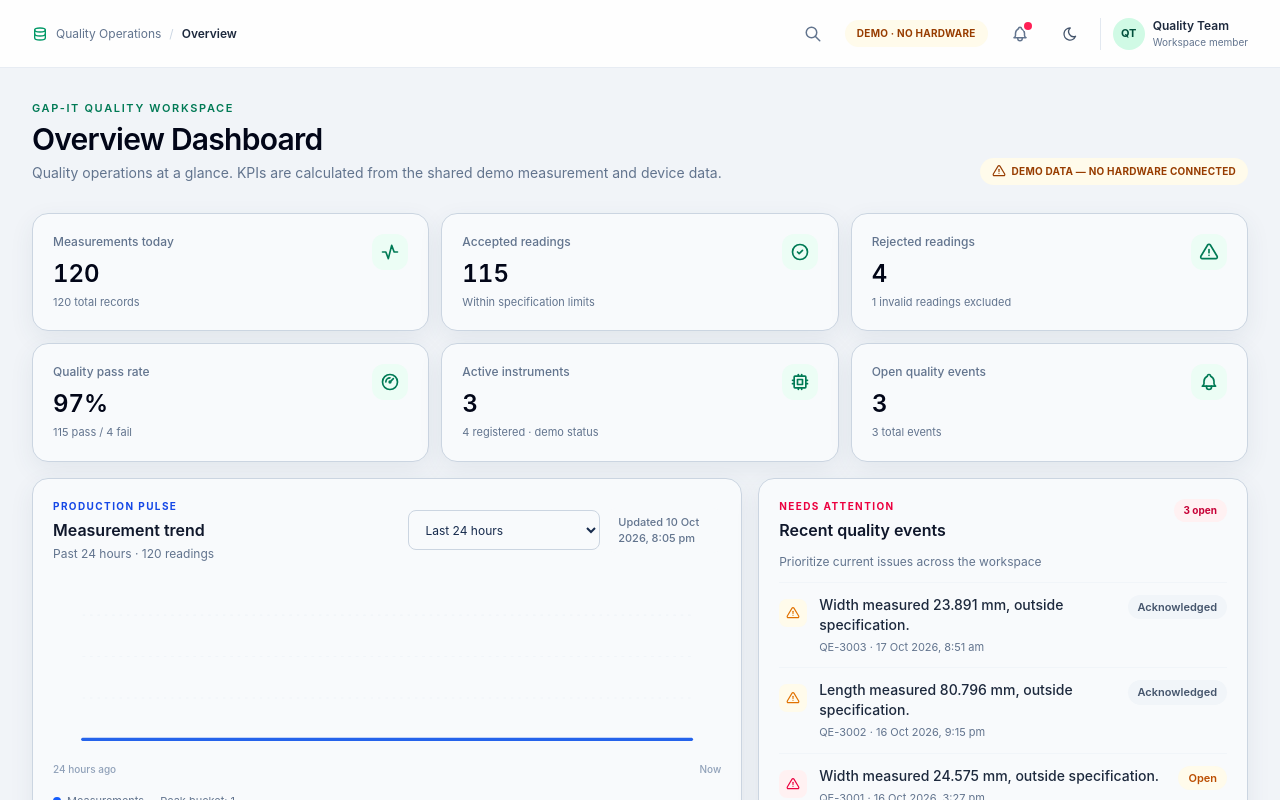
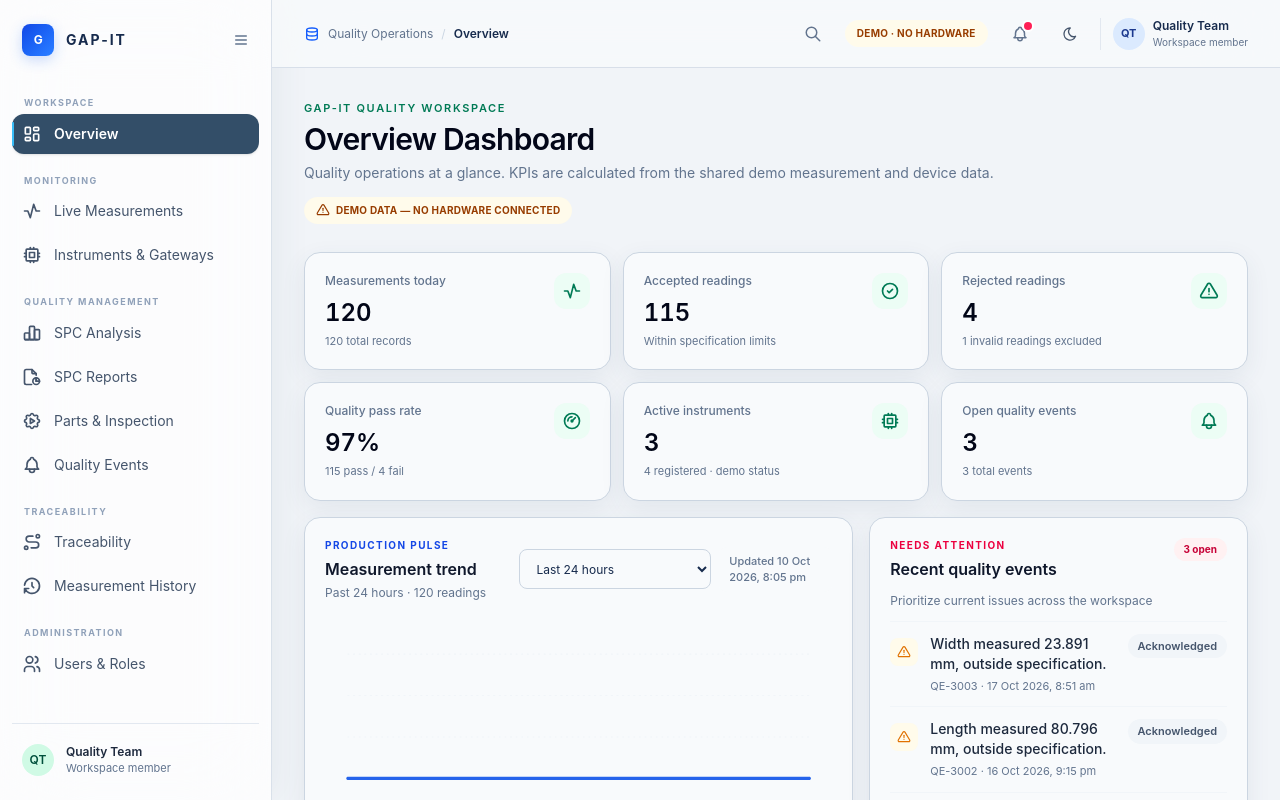
Before and after one commit to MaC-0o7/GAP-IT, a Next.js app: page / in a window 1280 px wide. Built offline with nearby package versions, Linux system fonts and the light colour scheme.

Commit message:
feat: update THEME_PROGRESS.md and enhance sidebar styles for improved UI consistency

```diff
--- a/src/app/page.tsx
+++ b/src/app/page.tsx
@@ -349,22 +349,32 @@ export default function Home() {
     <div className="app-shell flex h-dvh overflow-hidden">
       <Sidebar open={sidebarOpen} setOpen={setSidebarOpen}>
         <SidebarBody className="h-full gap-6" showMobile={false}>
+          <div className="flex h-10 shrink-0 items-center gap-1">
             <a
               aria-label="GAP-IT home"
-            className="flex h-10 shrink-0 items-center gap-3 px-2.5"
+              className="flex min-w-0 flex-1 items-center gap-3 px-2.5"
               href="#overview"
               onClick={(event) => {
                 event.preventDefault();
                 navigateToSection("overview");
               }}
             >
-            <span aria-hidden="true" className="grid size-8 shrink-0 place-items-center rounded-lg bg-gradient-to-br from-emerald-600 to-emerald-400 text-xs font-bold tracking-tight text-emerald-950 shadow-[0_0_18px_rgba(16,185,129,0.22)]">
+              <span aria-hidden="true" className="grid size-8 shrink-0 place-items-center rounded-lg bg-gradient-to-br from-blue-700 to-blue-500 text-xs font-bold tracking-tight text-white shadow-[0_4px_14px_rgba(37,99,235,0.24)]">
                 G
               </span>
-            <span className="whitespace-nowrap text-sm font-bold tracking-[0.14em] text-slate-900 dark:text-white">
+              <span className="whitespace-nowrap text-sm font-bold tracking-[0.14em] text-[#172b4d] dark:text-blue-50">
                 GAP-IT
               </span>
             </a>
+            <button
+              aria-label={sidebarOpen ? "Collapse sidebar" : "Expand sidebar"}
+              className="grid size-9 shrink-0 place-items-center rounded-lg text-slate-500 transition hover:bg-blue-50 hover:text-blue-700 dark:text-blue-100/70 dark:hover:bg-blue-100/[0.08] dark:hover:text-blue-200"
+              onClick={() => setSidebarOpen((open) => !open)}
+              type="button"
+            >
+              <IconMenu2 aria-hidden="true" className="size-4" />
+            </button>
+          </div>
 
           <div className="flex min-h-0 flex-1 flex-col gap-3 overflow-x-hidden overflow-y-auto">
             <SectionNavigation
@@ -381,12 +391,12 @@ export default function Home() {
       </Sidebar>
 
       <div className="flex min-w-0 flex-1 flex-col">
-        <header className="glass-header sticky top-0 z-20 hidden h-[68px] shrink-0 items-center justify-between gap-6 border-b border-slate-200/80 bg-white/90 px-5 dark:border-emerald-100/10 dark:bg-[#101a19]/85 md:flex md:px-8">
-          <div className="flex min-w-0 items-center gap-2 text-xs text-slate-500 dark:text-emerald-100/60">
-            <IconDatabase aria-hidden="true" className="size-4 shrink-0 text-emerald-600 dark:text-emerald-400" />
+        <header className="glass-header sticky top-0 z-20 hidden h-[68px] shrink-0 items-center justify-between gap-6 border-b border-slate-300/70 bg-[#f8fafc]/80 px-5 backdrop-blur-2xl dark:border-blue-100/10 dark:bg-[#142338]/80 md:flex md:px-8">
+          <div className="flex min-w-0 items-center gap-2 text-xs text-slate-500 dark:text-blue-100/60">
+            <IconDatabase aria-hidden="true" className="size-4 shrink-0 text-blue-600 dark:text-sky-400" />
             <span className="whitespace-nowrap">Quality Operations</span>
             <span aria-hidden="true" className="text-slate-300 dark:text-emerald-100/30">/</span>
-            <span className="truncate font-semibold text-slate-800 dark:text-emerald-50">
+            <span className="truncate font-semibold text-[#172b4d] dark:text-blue-50">
               {currentSection.label}
             </span>
           </div>
@@ -406,7 +416,7 @@ export default function Home() {
                 aria-label="Search modules"
                 aria-expanded={searchOpen}
                 aria-controls="workspace-search"
-                className="grid size-10 place-items-center rounded-xl text-slate-500 transition hover:bg-slate-100 hover:text-emerald-700 dark:text-emerald-100/70 dark:hover:bg-emerald-100/[0.06] dark:hover:text-emerald-300"
+                className="grid size-10 place-items-center rounded-xl text-slate-500 transition hover:bg-blue-50 hover:text-blue-700 dark:text-blue-100/70 dark:hover:bg-blue-100/[0.08] dark:hover:text-sky-300"
                 onClick={() => setSearchOpen((open) => !open)}
                 title="Search modules ( / )"
                 type="button"
@@ -439,13 +449,13 @@ export default function Home() {
                   />
                   {moduleSearch.trim() && (
                     <div
-                      className="emerald-glass absolute right-0 top-full z-50 mt-2 max-h-72 w-[min(20rem,calc(100vw-2rem))] overflow-y-auto rounded-xl border border-slate-200 bg-white p-1.5 shadow-xl shadow-slate-900/10 dark:border-emerald-100/10 dark:bg-[#1c2b28]"
+                      className="emerald-glass absolute right-0 top-full z-50 mt-2 max-h-72 w-[min(20rem,calc(100vw-2rem))] overflow-y-auto rounded-xl border border-slate-200 bg-white p-1.5 shadow-xl shadow-slate-900/10 dark:border-blue-100/10 dark:bg-[#243a54]"
                       id="workspace-search-results"
                       role="listbox"
                     >
                       {searchResults.length ? searchResults.map((section) => (
                         <button
-                          className="flex min-h-10 w-full items-center gap-3 rounded-lg px-3 text-left text-sm text-slate-700 transition hover:bg-emerald-50 hover:text-emerald-800 dark:text-emerald-50/80 dark:hover:bg-emerald-300/10 dark:hover:text-emerald-200"
+                          className="flex min-h-10 w-full items-center gap-3 rounded-lg px-3 text-left text-sm text-slate-700 transition hover:bg-blue-50 hover:text-blue-800 dark:text-blue-50/80 dark:hover:bg-blue-300/10 dark:hover:text-sky-200"
                           key={section.id}
                           onMouseDown={(event) => event.preventDefault()}
                           onClick={() => {
@@ -456,7 +466,7 @@ export default function Home() {
                           role="option"
                           type="button"
                         >
-                          <span className="text-emerald-600 dark:text-emerald-400">{section.icon}</span>
+                          <span className="text-blue-600 dark:text-sky-400">{section.icon}</span>
                           <span>{section.label}</span>
                         </button>
                       )) : (
@@ -472,7 +482,7 @@ export default function Home() {
             </span>
             <button
               aria-label={`${data.events.filter((event) => event.status !== "Resolved").length} open quality events`}
-              className="relative grid size-10 shrink-0 place-items-center rounded-xl text-slate-500 transition hover:bg-slate-100 hover:text-emerald-800 dark:text-emerald-100/70 dark:hover:bg-emerald-100/[0.06] dark:hover:text-emerald-200"
+              className="relative grid size-10 shrink-0 place-items-center rounded-xl text-slate-500 transition hover:bg-blue-50 hover:text-blue-800 dark:text-blue-100/70 dark:hover:bg-blue-100/[0.08] dark:hover:text-blue-200"
               onClick={() => navigateToSection("alerts-quality-events")}
               type="button"
             >
@@ -483,7 +493,7 @@ export default function Home() {
             </button>
             <button
               aria-label={`Switch to ${data.settings.theme === "light" ? "dark" : "light"} theme`}
-              className="grid size-9 place-items-center rounded-lg text-slate-600 hover:bg-slate-100 dark:text-emerald-100/70 dark:hover:bg-emerald-100/[0.06]"
+              className="grid size-9 place-items-center rounded-lg text-slate-600 hover:bg-blue-50 dark:text-blue-100/70 dark:hover:bg-blue-100/[0.08]"
               onClick={() =>
                 setData((current) => ({
                   ...current,
@@ -501,10 +511,10 @@ export default function Home() {
                 <IconSun aria-hidden="true" className="size-4" />
               )}
             </button>
-            <div className="hidden items-center gap-2 border-l border-slate-200 pl-3 dark:border-emerald-100/10 lg:flex">
-              <span className="grid size-8 place-items-center rounded-full bg-emerald-100 text-[11px] font-bold text-emerald-900 dark:bg-emerald-400/15 dark:text-emerald-200">QT</span>
+            <div className="hidden items-center gap-2 border-l border-slate-200 pl-3 dark:border-blue-100/10 lg:flex">
+              <span className="grid size-8 place-items-center rounded-full bg-blue-100 text-[11px] font-bold text-blue-900 dark:bg-blue-400/15 dark:text-blue-200">QT</span>
               <div className="leading-tight">
-                <p className="text-xs font-semibold text-slate-800 dark:text-emerald-50">Quality Team</p>
+                <p className="text-xs font-semibold text-[#172b4d] dark:text-blue-50">Quality Team</p>
                 <p className="mt-0.5 text-[10px] text-slate-500">Workspace member</p>
               </div>
             </div>
@@ -522,11 +532,11 @@ export default function Home() {
         </main>
 
         <section className="app-main flex h-dvh min-h-0 flex-1 flex-col md:hidden">
-          <header className="glass-header flex h-14 shrink-0 items-center gap-3 border-b border-slate-200 bg-white px-4 pt-[env(safe-area-inset-top)] dark:border-emerald-100/10 dark:bg-[#101a19]/85">
+          <header className="glass-header flex h-14 shrink-0 items-center gap-2 border-b border-slate-300/70 bg-[#f8fafc]/85 px-3 pt-[env(safe-area-inset-top)] backdrop-blur-2xl dark:border-blue-100/10 dark:bg-[#142338]/85">
             <button
               aria-expanded={mobileOpen}
               aria-label="Open navigation menu"
-              className="grid size-10 shrink-0 place-items-center rounded-xl text-slate-600 hover:bg-slate-100 dark:text-emerald-100/70 dark:hover:bg-emerald-100/[0.06]"
+              className="grid size-10 shrink-0 place-items-center rounded-xl text-slate-600 hover:bg-blue-50 dark:text-blue-100/70 dark:hover:bg-blue-100/[0.08]"
               onClick={() => setMobileOpen(true)}
               type="button"
             >
@@ -542,21 +552,32 @@ export default function Home() {
                 <IconChevronLeft aria-hidden="true" className="size-5" />
               </button>
             ) : (
-              <span className="grid size-9 shrink-0 place-items-center rounded-xl bg-gradient-to-br from-emerald-600 to-emerald-400 text-xs font-bold text-emerald-950 shadow-[0_0_18px_rgba(16,185,129,0.22)]">
+              <span className="grid size-9 shrink-0 place-items-center rounded-xl bg-gradient-to-br from-blue-700 to-blue-500 text-xs font-bold text-white shadow-[0_4px_14px_rgba(37,99,235,0.24)]">
                 G
               </span>
             )}
             <div className="min-w-0 flex-1">
-              <p className="truncate text-sm font-semibold text-slate-900 dark:text-emerald-50">
+              <p className="truncate text-sm font-semibold text-[#172b4d] dark:text-blue-50">
                 {activeSection === "overview" ? "GAP-IT" : currentSection.label}
               </p>
               <p className="text-[10px] font-medium uppercase tracking-[0.12em] text-slate-500 dark:text-emerald-100/55">
-                Quality operations
+                {activeSection === "overview" ? "Quality operations" : "Quality operations / " + currentSection.label}
               </p>
             </div>
             <button
+              aria-label={`${data.events.filter((event) => event.status !== "Resolved").length} open quality events`}
+              className="relative grid size-10 shrink-0 place-items-center rounded-xl text-slate-600 hover:bg-blue-50 hover:text-blue-700 dark:text-blue-100/70 dark:hover:bg-blue-100/[0.08]"
+              onClick={() => navigateToSection("alerts-quality-events")}
+              type="button"
+            >
+              <IconBell aria-hidden="true" className="size-[18px]" />
+              {data.events.filter((event) => event.status !== "Resolved").length > 0 && (
+                <span aria-hidden="true" className="absolute right-2 top-2 size-2 rounded-full bg-rose-500 ring-2 ring-[#f8fafc] dark:ring-[#142338]" />
+              )}
+            </button>
+            <button
               aria-label={`Switch to ${data.settings.theme === "light" ? "dark" : "light"} theme`}
-              className="grid size-10 shrink-0 place-items-center rounded-lg text-slate-600 hover:bg-slate-100 dark:text-emerald-100/70 dark:hover:bg-emerald-100/[0.06]"
+              className="grid size-10 shrink-0 place-items-center rounded-lg text-slate-600 hover:bg-blue-50 dark:text-blue-100/70 dark:hover:bg-blue-100/[0.08]"
               onClick={() =>
                 setData((current) => ({
                   ...current,
@@ -580,7 +601,7 @@ export default function Home() {
             {mobileOpen && (
               <motion.div
                 animate={{ opacity: 1 }}
-                className="fixed inset-0 z-50 bg-emerald-950/50 backdrop-blur-sm md:hidden"
+                className="fixed inset-0 z-50 bg-[#172b4d]/45 backdrop-blur-sm md:hidden"
                 exit={{ opacity: 0 }}
                 initial={{ opacity: 0 }}
                 onClick={() => setMobileOpen(false)}
@@ -590,7 +611,7 @@ export default function Home() {
                   animate={{ x: 0 }}
                   aria-label="Mobile navigation"
                   aria-modal="true"
-                  className="emerald-glass flex h-full w-[min(20rem,85vw)] flex-col gap-5 overflow-y-auto border-r border-slate-200 bg-white p-5 shadow-2xl dark:border-emerald-100/10 dark:bg-[#101a19]"
+                  className="emerald-glass flex h-full w-[min(20rem,85vw)] flex-col gap-5 overflow-y-auto border-r border-slate-300/70 bg-[#f8fafc]/95 p-5 shadow-2xl dark:border-blue-100/10 dark:bg-[#142338]/95"
                   exit={{ x: "-100%" }}
                   initial={{ x: "-100%" }}
                   onClick={(event) => event.stopPropagation()}
@@ -599,17 +620,17 @@ export default function Home() {
                 >
                   <div className="flex items-center justify-between">
                     <div className="flex items-center gap-3">
-                      <span className="grid size-9 place-items-center rounded-lg bg-gradient-to-br from-emerald-600 to-emerald-400 text-xs font-bold text-emerald-950">G</span>
-                      <div><p className="text-sm font-bold tracking-[0.12em] text-slate-900 dark:text-emerald-50">GAP-IT</p><p className="text-[10px] text-slate-500 dark:text-emerald-100/55">Quality workspace</p></div>
+                      <span className="grid size-9 place-items-center rounded-lg bg-gradient-to-br from-blue-700 to-blue-500 text-xs font-bold text-white">G</span>
+                      <div><p className="text-sm font-bold tracking-[0.12em] text-[#172b4d] dark:text-blue-50">GAP-IT</p><p className="text-[10px] text-slate-500 dark:text-blue-100/55">Quality workspace</p></div>
                     </div>
-                    <button aria-label="Close navigation menu" className="grid size-10 place-items-center rounded-lg text-slate-500 hover:bg-slate-100 dark:text-emerald-100/60 dark:hover:bg-emerald-100/[0.06]" onClick={() => setMobileOpen(false)} type="button"><IconX aria-hidden="true" className="size-5" /></button>
+                    <button aria-label="Close navigation menu" className="grid size-10 place-items-center rounded-lg text-slate-500 hover:bg-blue-50 dark:text-blue-100/60 dark:hover:bg-blue-100/[0.08]" onClick={() => setMobileOpen(false)} type="button"><IconX aria-hidden="true" className="size-5" /></button>
                   </div>
                   <Sidebar open={mobileOpen} setOpen={setMobileOpen} animate={false}>
                     <SectionNavigation activeSection={activeSection} onNavigate={navigateToSection} onSelect={() => setMobileOpen(false)} />
                   </Sidebar>
-                  <div className="mt-auto flex items-center gap-3 border-t border-slate-200 pt-4 dark:border-emerald-100/10">
-                    <span className="grid size-8 place-items-center rounded-full bg-emerald-100 text-xs font-semibold text-emerald-900 dark:bg-emerald-400/15 dark:text-emerald-200">QT</span>
-                    <div><p className="text-xs font-semibold text-slate-800 dark:text-emerald-50">Quality Team</p><p className="text-[10px] text-slate-500 dark:text-emerald-100/55">Workspace member</p></div>
+                  <div className="mt-auto flex items-center gap-3 border-t border-slate-200 pt-4 dark:border-blue-100/10">
+                    <span className="grid size-8 place-items-center rounded-full bg-blue-100 text-xs font-semibold text-blue-900 dark:bg-blue-400/15 dark:text-blue-200">QT</span>
+                    <div><p className="text-xs font-semibold text-[#172b4d] dark:text-blue-50">Quality Team</p><p className="text-[10px] text-slate-500 dark:text-blue-100/55">Workspace member</p></div>
                   </div>
                 </motion.aside>
               </motion.div>
--- a/src/components/ui/sidebar.tsx
+++ b/src/components/ui/sidebar.tsx
@@ -109,7 +109,7 @@ function DesktopSidebar({
     <motion.aside
       aria-label="Main navigation"
       className={cn(
-        "glass-header hidden h-dvh shrink-0 flex-col overflow-hidden border-r border-slate-300/70 bg-white/75 px-3 py-5 shadow-[8px_0_32px_rgba(51,78,104,0.06)] backdrop-blur-2xl dark:border-blue-100/10 dark:bg-[#142338]/85 dark:shadow-[8px_0_32px_rgba(0,0,0,0.2)]",
+        "glass-header hidden h-dvh shrink-0 flex-col overflow-hidden border-r border-slate-300/70 bg-white/75 px-3 py-5 shadow-[8px_0_32px_rgba(51,78,104,0.06)] backdrop-blur-2xl dark:border-blue-100/10 dark:bg-[#142338]/85 dark:shadow-[8px_0_32px_rgba(0,0,0,0.2)] md:flex",
         className,
       )}
       animate={{ width: animate ? (open ? 272 : 76) : 272 }}
@@ -127,14 +127,14 @@ function MobileSidebar({ children }: { children: ReactNode }) {
   const { open, setOpen } = useSidebar();
 
   return (
-    <div className="flex h-14 items-center justify-between border-b border-slate-200 bg-white px-4 dark:border-emerald-100/10 dark:bg-[#101a19] md:hidden">
-      <span className="text-sm font-bold tracking-[0.16em] text-slate-900 dark:text-white">
+    <div className="flex h-14 items-center justify-between border-b border-slate-300/70 bg-[#f8fafc]/90 px-4 backdrop-blur-xl dark:border-blue-100/10 dark:bg-[#142338]/90 md:hidden">
+    <span className="text-sm font-bold tracking-[0.16em] text-[#172b4d] dark:text-blue-50">
         GAP-IT
       </span>
       <button
         aria-expanded={open}
         aria-label={open ? "Close navigation menu" : "Open navigation menu"}
-        className="inline-flex size-10 items-center justify-center rounded-lg text-slate-600 transition hover:bg-slate-100 hover:text-slate-950"
+        className="inline-flex size-10 items-center justify-center rounded-lg text-slate-600 transition hover:bg-blue-50 hover:text-blue-800"
         onClick={() => setOpen((current) => !current)}
         type="button"
       >
@@ -144,18 +144,18 @@ function MobileSidebar({ children }: { children: ReactNode }) {
         {open && (
           <motion.div
             animate={{ opacity: 1, x: 0 }}
-            className="fixed inset-0 z-50 flex h-dvh w-full flex-col bg-white p-5 dark:bg-[#101a19]"
+            className="glass-header fixed inset-0 z-50 flex h-dvh w-full flex-col bg-[#f8fafc]/95 p-5 backdrop-blur-2xl dark:bg-[#142338]/95"
             exit={{ opacity: 0, x: "-100%" }}
             initial={{ opacity: 0, x: "-100%" }}
             transition={{ duration: 0.25, ease: "easeInOut" }}
           >
             <div className="mb-7 flex items-center justify-between">
-              <span className="text-sm font-bold tracking-[0.16em] text-slate-900 dark:text-white">
+              <span className="text-sm font-bold tracking-[0.16em] text-[#172b4d] dark:text-blue-50">
                 GAP-IT
               </span>
               <button
                 aria-label="Close navigation menu"
-                className="inline-flex size-10 items-center justify-center rounded-lg text-slate-600 transition hover:bg-slate-100 hover:text-slate-950"
+                className="inline-flex size-10 items-center justify-center rounded-lg text-slate-600 transition hover:bg-blue-50 hover:text-blue-800"
                 onClick={() => setOpen(false)}
                 type="button"
               >
```
Also changed, not shown: 1 other file (tests, documents, lock files or other folders). Lines whose indentation alone changed are shown as unchanged.
